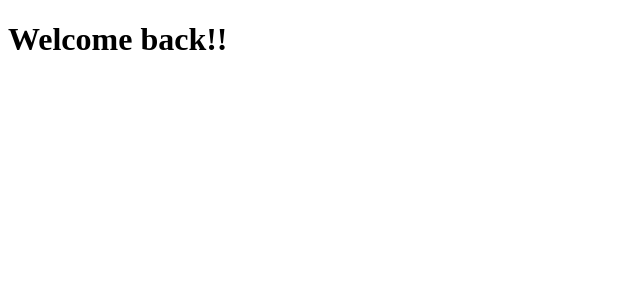
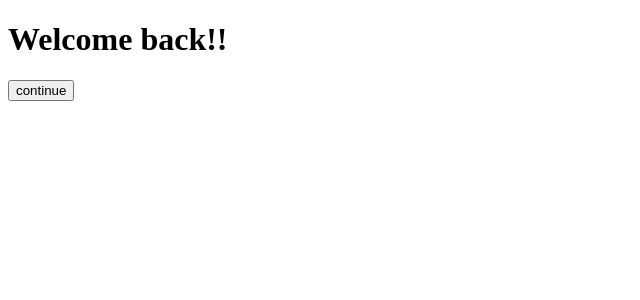
Before and after one commit to laurenjung03/ewhaian_week7, a React (Create React App) app: page / in a window 1280 px wide. Shown: the top 300 px of the page, without its empty margins (0-640 px from the left). Built offline with nearby package versions, Linux system fonts and the light colour scheme.

Commit message:
first commit

```diff
--- a/package.json
+++ b/package.json
@@ -6,6 +6,7 @@
     "@testing-library/jest-dom": "^5.17.0",
     "@testing-library/react": "^13.4.0",
     "@testing-library/user-event": "^13.5.0",
+    "prop-types": "^15.8.1",
     "react": "^18.3.1",
     "react-dom": "^18.3.1",
     "react-scripts": "5.0.1",
--- a/src/App.js
+++ b/src/App.js
@@ -1,8 +1,10 @@
-
+import Button from "./Button";
+import styles from "./App.module.css";
 function App() {
   return (
     <div>
-      <h1>Welcome back!!</h1>
+      <h1 className={styles.title}>Welcome back!!</h1>
+      <Button  text={"continue"}/>
     </div>
   );
 }
--- a/src/button.js
+++ b/src/button.js
@@ -0,0 +1,4 @@
+function Button({text}){
+    return <button> {text} </button>;
+}
+export default Button;
```
Also changed, not shown: src/App.module.css (added), src/Button.module.css (added), 1 other file (tests, documents, lock files or other folders).
